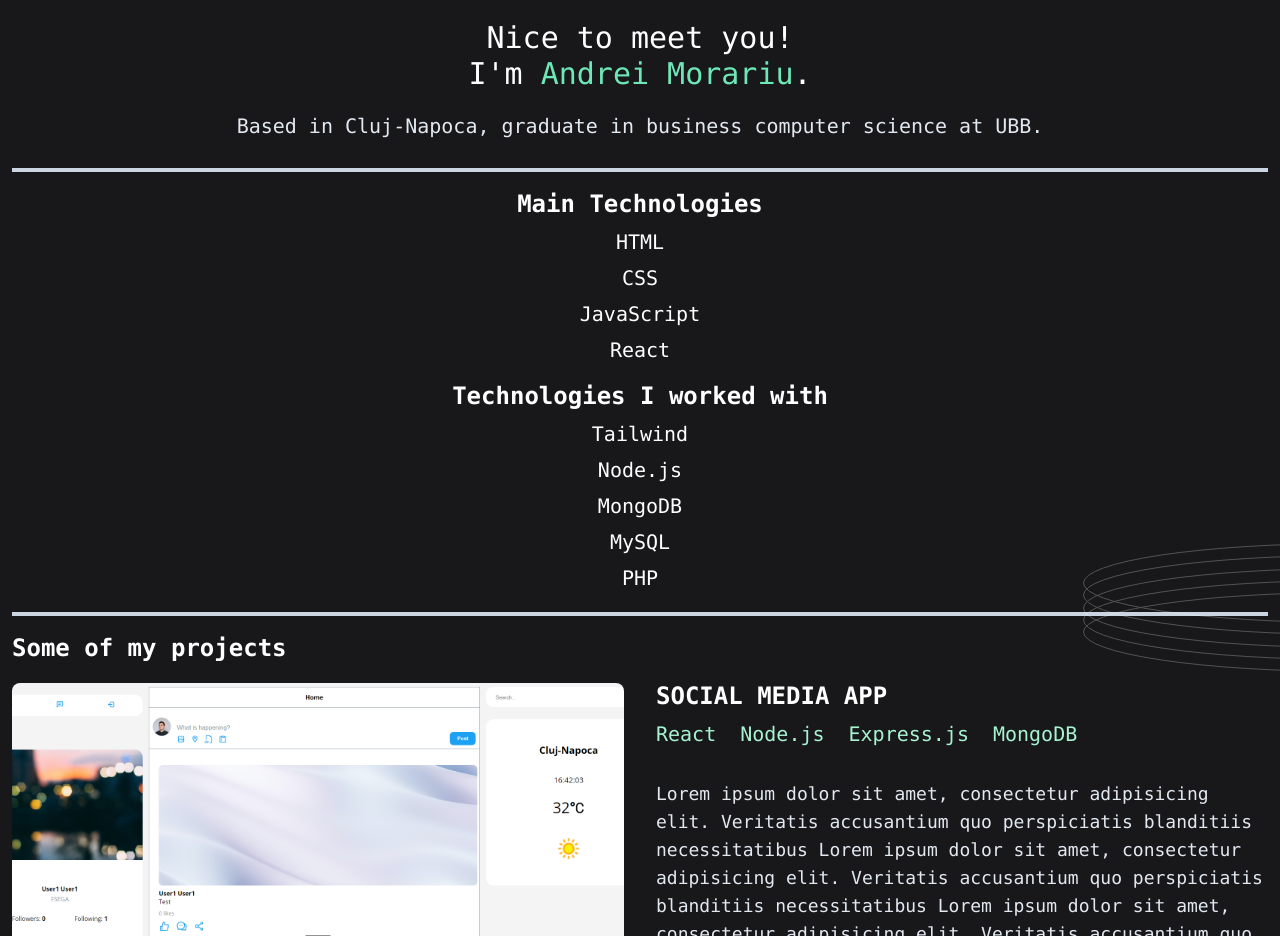
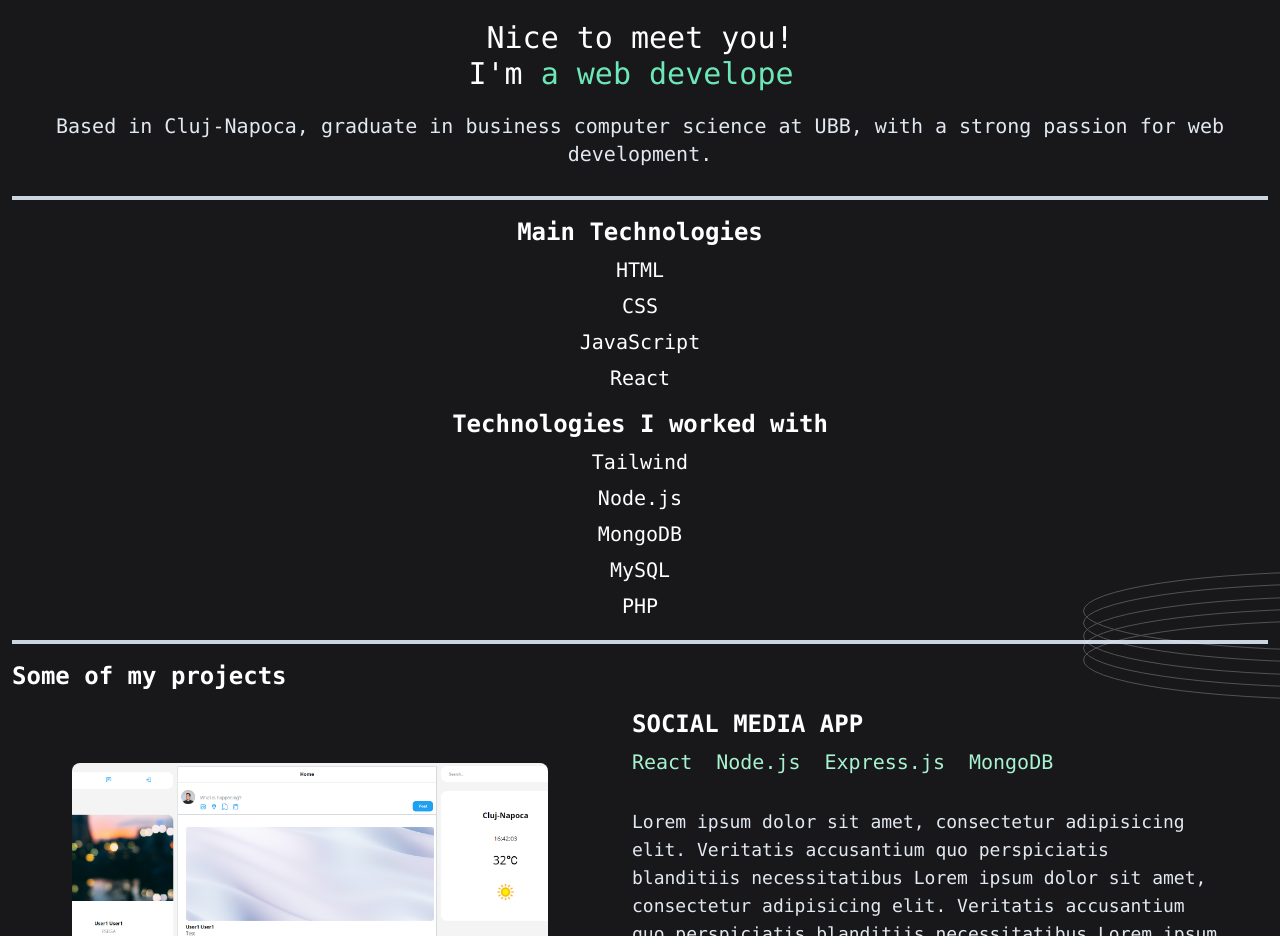
Before and after one commit to AndreiMorariu/portfolio, a React (Vite) app: page / in a window 1280 px wide. Shown: the part 256-1192 px from the top of the page. Built offline with nearby package versions, Linux system fonts and the light colour scheme.

Commit message:
fixed the project component design on larger screens and completed the header

```diff
--- a/package.json
+++ b/package.json
@@ -12,7 +12,8 @@
   "dependencies": {
     "@emailjs/browser": "^3.11.0",
     "react": "^18.2.0",
-    "react-dom": "^18.2.0"
+    "react-dom": "^18.2.0",
+    "react-type-animation": "^3.1.0"
   },
   "devDependencies": {
     "@types/react": "^18.2.15",
--- a/src/components/Contact.jsx
+++ b/src/components/Contact.jsx
@@ -68,7 +68,7 @@ function Contact() {
         <input
           type='submit'
           value='SEND MESSAGE'
-          className='p-2 cursor-pointer border-b-2 border-b-emerald-300 hover:border-b-emerald-500 ml-auto'
+          className='py-2 cursor-pointer border-b-2 border-b-emerald-300 hover:border-b-emerald-500 ml-auto'
         />
       </form>
       {sent && (
--- a/src/components/Header.jsx
+++ b/src/components/Header.jsx
@@ -1,3 +1,54 @@
+// import { TypeAnimation } from 'react-type-animation';
+
+// function Header() {
+//   return (
+//     <header className='pb-2 text-center text-white'>
+//       <div className='flex items-center justify-end gap-5'>
+//         <a
+//           href='https://github.com/AndreiMorariu'
+//           target='_blank'
+//           rel='noreferrer'
+//         >
+//           <img src='icon-github.svg' alt='Github icon' className='h-10 z-20' />
+//         </a>
+//         <a
+//           href='https://www.linkedin.com/in/andrei-morariu-445550259/'
+//           target='_blank'
+//           rel='noreferrer'
+//         >
+//           <img src='icon-linkedin.svg' alt='Linkedin icon' className='h-10' />
+//         </a>
+//       </div>
+//       <img src='avatar.png' alt='' className='h-48 mx-auto mt-5' />
+//       <p className='text-3xl'>
+//         Nice to meet you! <br /> I&apos;m{' '}
+//         <span className='text-emerald-300'>Andrei Morariu</span>.
+//       </p>
+//       <p className='mt-5 text-xl text-slate-200'>
+//         Based in Cluj-Napoca, graduate in business computer science at UBB, with
+//         a strong passion for web development.
+//       </p>
+//       <TypeAnimation
+//         sequence={[
+//           // Same substring at the start will only be typed out once, initially
+//           'We produce food for Mice',
+//           1000, // wait 1s before replacing "Mice" with "Hamsters"
+//           'We produce food for Hamsters',
+//           1000,
+//         ]}
+//         wrapper='span'
+//         speed={50}
+//         style={{ fontSize: '2em', display: 'inline-block' }}
+//         repeat={Infinity}
+//       />
+//     </header>
+//   );
+// }
+
+// export default Header;
+
+import { TypeAnimation } from 'react-type-animation';
+
 function Header() {
   return (
     <header className='pb-2 text-center text-white'>
@@ -18,12 +69,25 @@ function Header() {
         </a>
       </div>
       <img src='avatar.png' alt='' className='h-48 mx-auto mt-5' />
-      <p className=' text-3xl'>
+      <h1 className='text-3xl'>
         Nice to meet you! <br /> I&apos;m{' '}
-        <span className='text-emerald-300'>Andrei Morariu</span>.
-      </p>
+        <TypeAnimation
+          sequence={[
+            // Same substring at the start will only be typed out once, initially
+            'Andrei Morariu.',
+            1000, // wait 1s before replacing "Mice" with "Hamsters"
+            'a web developer.',
+          ]}
+          cursor='false'
+          wrapper='span'
+          speed={1}
+          className='text-emerald-300'
+          repeat={Infinity}
+        />
+      </h1>
       <p className='mt-5 text-xl text-slate-200'>
-        Based in Cluj-Napoca, graduate in business computer science at UBB.
+        Based in Cluj-Napoca, graduate in business computer science at UBB, with
+        a strong passion for web development.
       </p>
     </header>
   );
--- a/src/components/Project.jsx
+++ b/src/components/Project.jsx
@@ -39,11 +39,11 @@ function Project({ project }) {
       : project.description;
 
   return (
-    <div className='text-left md:grid md:grid-cols-2 gap-8 items-center'>
+    <div className='text-left md:grid md:grid-cols-2 md:gap-6 items-center pr-10'>
       <img
         src={`./${project.image}`}
         alt={project.name}
-        className='rounded-lg aspect-video object-cover object-top'
+        className='rounded-lg xl:w-4/5 aspect-video object-cover object-top mx-auto'
       />
       <div className='flex flex-col sm:max-lg:justify-between h-full lg:gap-6'>
         <header>
--- a/src/components/Projects.jsx
+++ b/src/components/Projects.jsx
@@ -33,7 +33,7 @@ const PROJECTS = [
 function Projects() {
   return (
     <section className='pt-4 text-white'>
-      <h2 className='text-2xl md:text-left mb-4 font-bold'>
+      <h2 className='text-2xl md:text-left mb-4 font-bold '>
         Some of my projects
       </h2>
       <div className='flex flex-col gap-10'>
```
Also changed, not shown: 1 other file (tests, documents, lock files or other folders).
